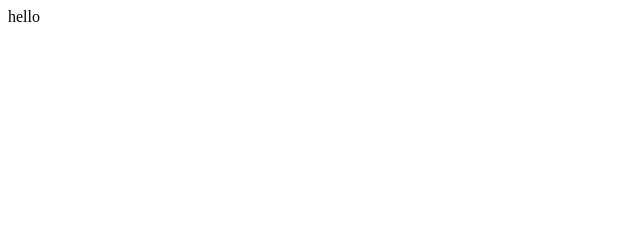
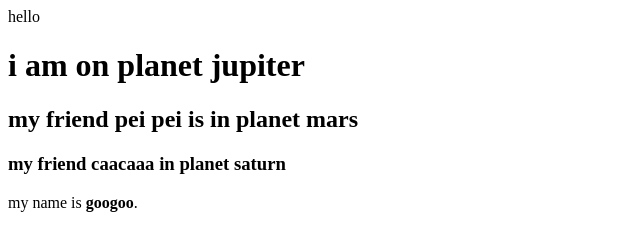
Before and after one commit to agfs-asanchez/agfs-asanchez.github.io, a plain HTML site: page index.html in a window 1280 px wide. Shown: the whole page, without its empty margins (0-640 px from the left). Drawn offline with Linux system fonts and the light colour scheme.

Commit message:
Update index.html

```diff
--- a/index.html
+++ b/index.html
@@ -1 +1,5 @@
 hello
+<h1>i am on planet jupiter</h1>
+<h2>my friend pei pei is in planet mars</h2>
+<h3>my friend caacaaa in planet saturn</h3>
+<p>my name is <b>googoo</b>.</p>
```
